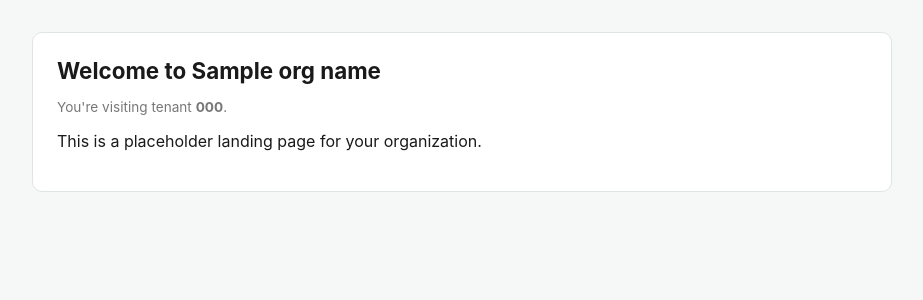
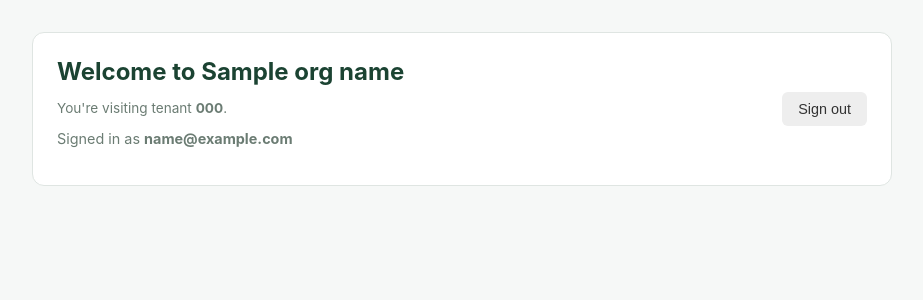
Before and after one commit to dennisSilktech/mifos-test, a Django app: template backend/templates/tenants/welcome.html in a window 1280 px wide. Shown: the part 48-348 px from the top of the page, without its empty margins (178-1101 px from the left). Run offline with Django 5.2, Linux system fonts and the light colour scheme; a user stored in the database is signed in; tables that the repository leaves empty hold one stand-in row (values such as "Sample post"); the template is opened without the code that fills it: most values are stand-ins (such as "Sample title", 1, 10 or a date in 2020); parts of the project's set-up code (start-up, migrations or seed data) failed here and were passed over.

Commit message:
adding a login button in landing page

```diff
--- a/backend/templates/tenants/welcome.html
+++ b/backend/templates/tenants/welcome.html
@@ -1,9 +1,29 @@
 {% extends "dashboard/base.html" %}
 {% block title %}Welcome — {{ org_name }}{% endblock %}
+
 {% block content %}
-<div class="card">
-  <h1>Welcome to {{ org_name }}</h1>
-  <p class="muted">You're visiting tenant <strong>{{ tenant_code }}</strong>.</p>
-  <p>This is a placeholder landing page for your organization.</p>
+<div class="welcome-card" style="display: flex; justify-content: space-between; align-items: center; padding: 24px; background: #fff; border: 1px solid #dfe5e2; border-radius: 12px; margin-bottom: 24px;">
+  <div class="welcome-title">
+    <h1 style="font-size: 1.5rem; color: #1b4332; margin-bottom: 6px;">Welcome to {{ org_name }}</h1>
+    <p class="muted" style="color: #6b7c73; margin-bottom: 4px;">You're visiting tenant <strong>{{ tenant_code }}</strong>.</p>
+    {% if user.is_authenticated %}
+      <p style="font-size: 0.9rem; color: #6b7c73;">Signed in as <strong>{{ user.email }}</strong></p>
+    {% else %}
+      <p style="font-size: 0.9rem; color: #6b7c73;">This is a placeholder landing page for your organization.</p>
+    {% endif %}
+  </div>
+
+  <div>
+    {% if user.is_authenticated %}
+      <form method="post" action="{% url 'portal:portal-logout' %}" style="display: inline;">
+        {% csrf_token %}
+        <button type="submit" class="btn btn-secondary">Sign out</button>
+      </form>
+    {% else %}
+      <a class="btn" href="{% url 'portal:portal-login' %}" style="display: inline-flex; align-items: center; justify-content: center; background: #1b4332; color: #fff; padding: 10px 20px; border-radius: 8px; text-decoration: none; font-weight: 600; font-size: 0.9rem;">
+        Sign in to Account
+      </a>
+    {% endif %}
+  </div>
 </div>
 {% endblock %}
```
